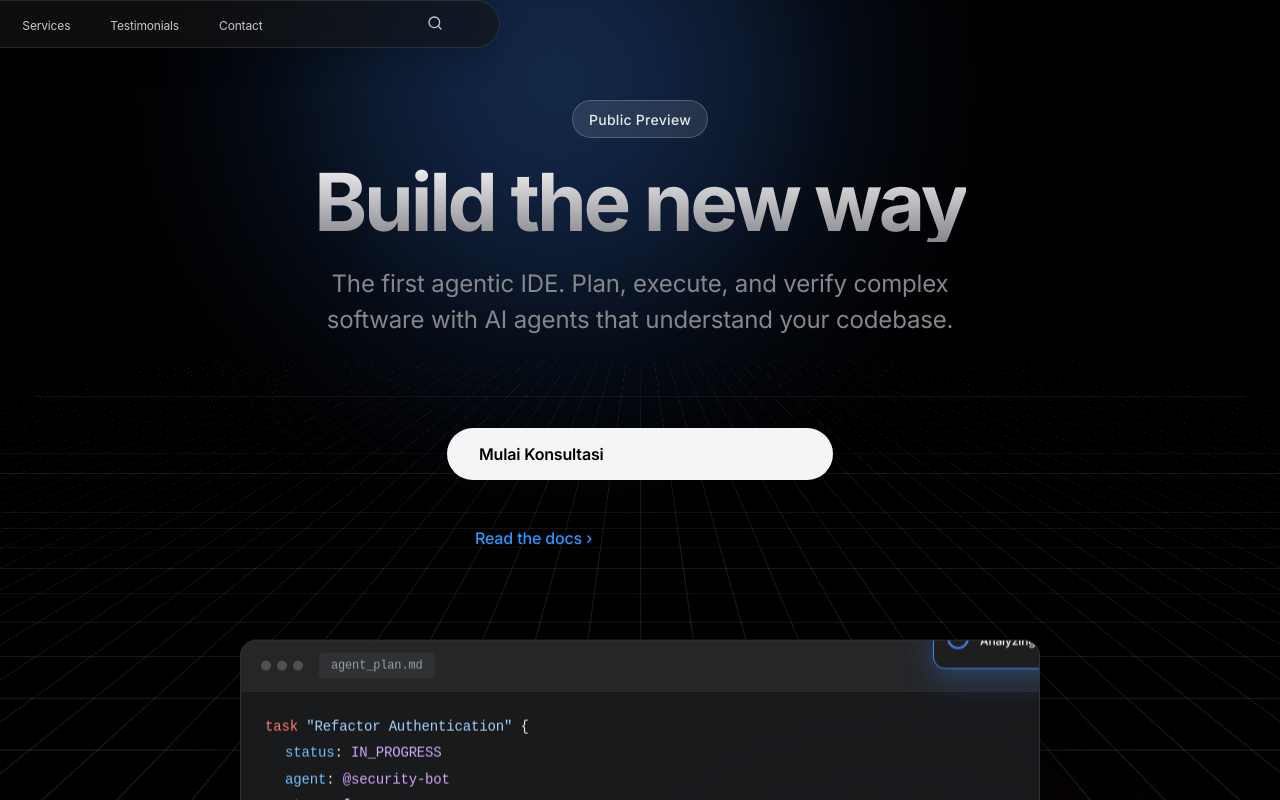
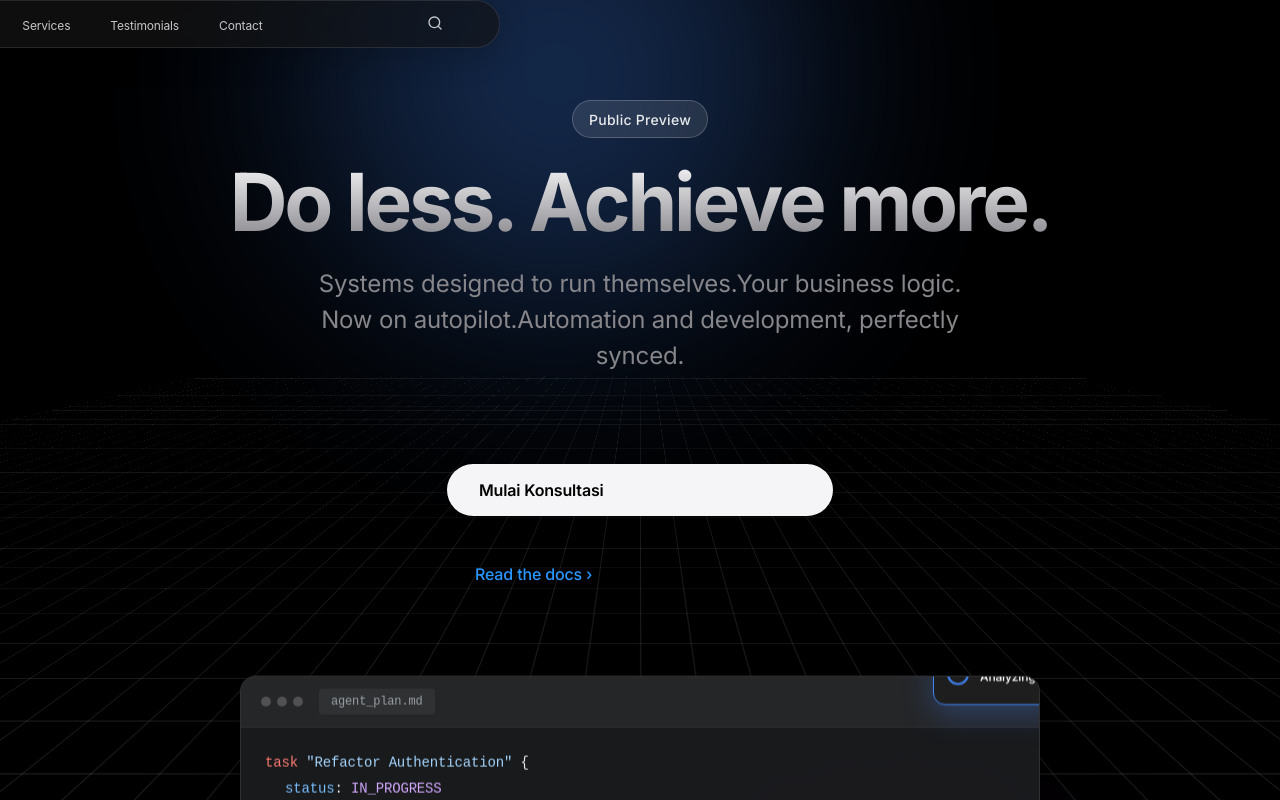
Before and after one commit to Fallonava/dev-X, a React (Vite) app: page / in a window 1280 px wide. Shown: the top 800 px of the page. Built offline with nearby package versions, Linux system fonts and the light colour scheme.

Commit message:
feat: add GravityHero component with animated hero section and abstract IDE visual.

```diff
--- a/src/components/GravityHero.jsx
+++ b/src/components/GravityHero.jsx
@@ -34,11 +34,11 @@ export default function GravityHero() {
                     </div>
 
                     <h1 className={`hero-title ${isLoaded ? 'visible' : ''}`}>
-                        Build the new way
+                        Do less. Achieve more.
                     </h1>
 
                     <p className={`hero-desc ${isLoaded ? 'visible' : ''}`}>
-                        The first agentic IDE. Plan, execute, and verify complex software with AI agents that understand your codebase.
+                        Systems designed to run themselves.Your business logic. Now on autopilot.Automation and development, perfectly synced.
                     </p>
 
                     <div className={`hero-buttons ${isLoaded ? 'visible' : ''}`}>
```
